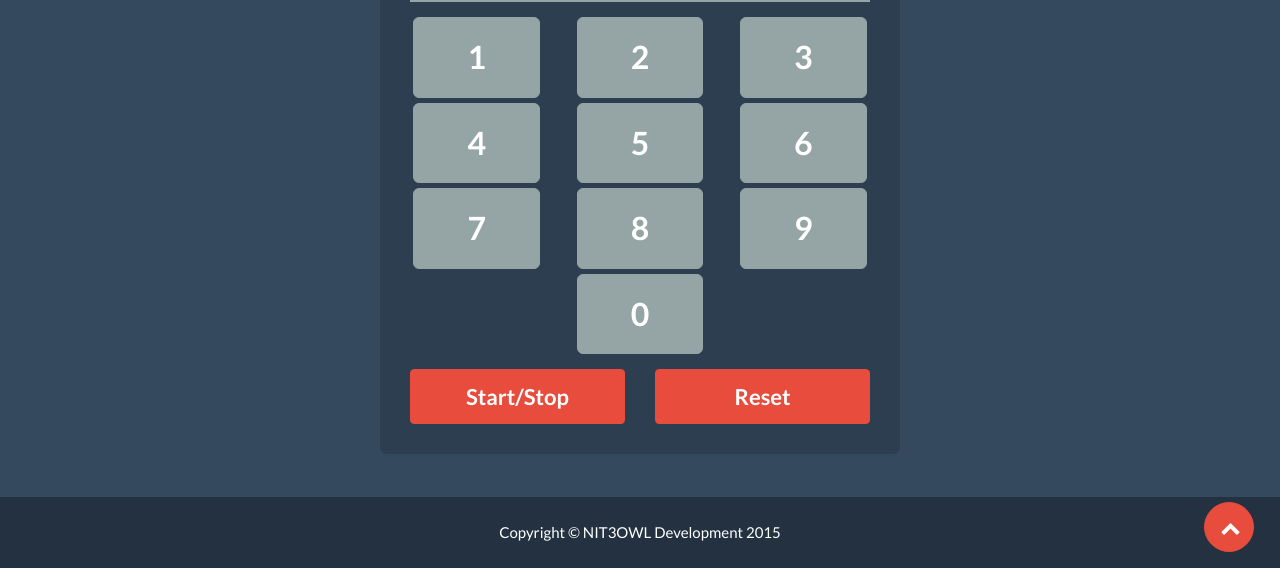
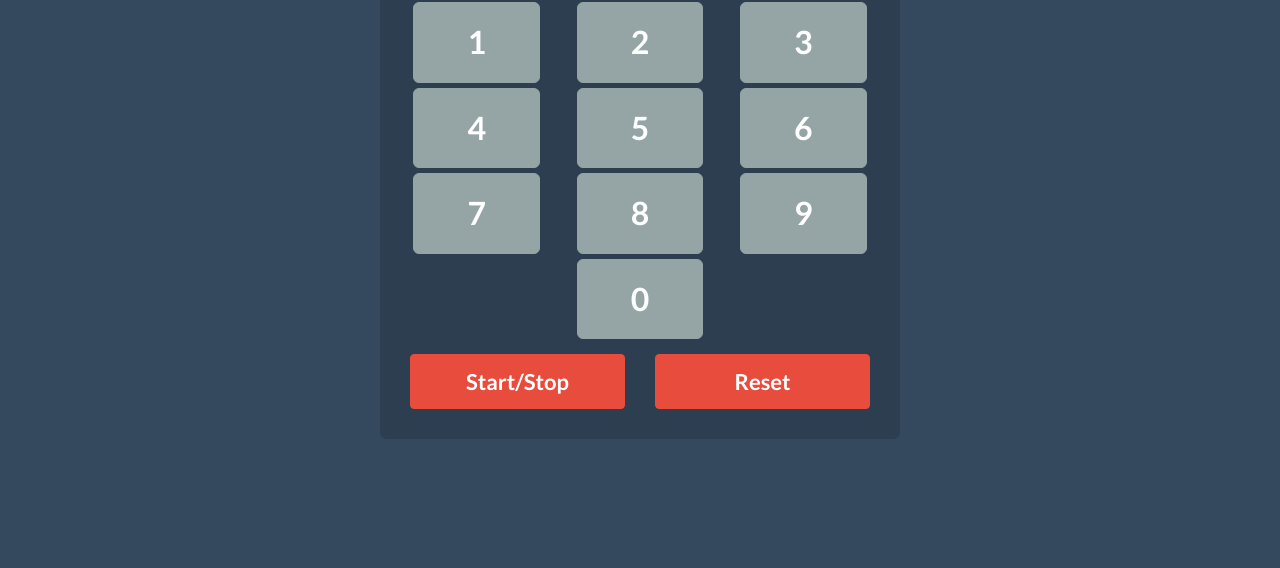
Before and after one commit to nit3owl/countdown-timer, a plain HTML site: page index.html in a window 1280 px wide. Shown: the part 232-800 px from the top of the page. Drawn offline with nearby package versions, Linux system fonts and the light colour scheme.

Commit message:
Issue #6 removing footer, changing section to div, fixing links

```diff
--- a/css/timer.css
+++ b/css/timer.css
@@ -14,9 +14,13 @@
 		padding: 0px;
 	}
 }
-/*override freelancer style for mobile on timer page*/
+@media(min-width:481px){
+    .section{
+        padding-top: 85px;
+    }
+}
 @media(max-width:480px){
-	section{
+	.section{
 		padding: 0px;
 		margin-top: 75px;
 	}
--- a/index.html
+++ b/index.html
@@ -45,15 +45,12 @@
                     <span class="icon-bar"></span>
                     <span class="icon-bar"></span>
                 </button>
-		<a class="navbar-brand" href="index.html"><i class="fa fa-moon-o"></i> Nit3Owl Development</a>
+		<a class="navbar-brand" href="http://nit3owl.github.io/index.html"><i class="fa fa-moon-o"></i> Nit3Owl Development</a>
             </div>
 
             <!-- Collect the nav links, forms, and other content for toggling -->
             <div class="collapse navbar-collapse" id="bs-example-navbar-collapse-1">
                 <ul class="nav navbar-nav navbar-right">
-                    <li class="hidden">
-                        <a href="#page-top"></a>
-                    </li>
                     <li class="page-scroll">
 						<a href="#contactModal" class="portfolio-liink" data-toggle="modal">Questions or Comments</a>
 					</li>
@@ -65,7 +62,7 @@
     </nav>
 
     <!-- Timer Section -->
-    <section  id="timer">
+    <div id="timer" class="section">
         <div class="container">
             <div class="row col-sm-offset-2 col-sm-8 col-lg-offset-3 col-lg-6">
 		<div class="tile">
@@ -106,15 +103,7 @@
 			</div>
             </div>
         </div>
-    </section>
-    <!-- Scroll to Top Button (Only visible on small and extra-small screen sizes) -->
-    <div class="scroll-top page-scroll hidden-xs visble-sm">
-        <a class="btn btn-danger" href="#page-top">
-            <i class="fa fa-chevron-up"></i>
-        </a>
     </div>
-
-	<!-- Portfolio Modals -->
     <div class="portfolio-modal modal fade" id="contactModal" tabindex="-1" role="dialog" aria-hidden="true">
         <div class="modal-content">
             <div class="close-modal" data-dismiss="modal">
@@ -140,7 +129,7 @@
 												<a href="mailto:nit3owldev@gmail.com" class="btn btn-default" style="font-size: 15px; font-weight: normal; width:100%"><i class="fa fa-envelope-o fa-fw"></i> <span class="network-name">Email</span></a>
 												</li>
 												<li>
-														<a href="https://github.com/nit3owl" class="btn btn-default" style="font-size: 15px; font-weight: normal; width:100%"><i class="fa fa-github fa-fw"></i> <span class="network-name">Github</span></a>
+														<a href="https://github.com/nit3owl/teacher-timer/issues" class="btn btn-default" style="font-size: 15px; font-weight: normal; width:100%"><i class="fa fa-github fa-fw"></i> <span class="network-name">Github</span></a>
 												</li>
 										   </ul>
 									</div>
@@ -170,18 +159,4 @@
     <script src="js/timer.js"></script>
 
 </body>
-
-<!-- Footer -->
-<footer class="text-center footer-timer hidden-xs">
-    <div class="footer-below">
-        <div class="container">
-	    <div class="row">
-	        <div class="col-lg-12">
-		    Copyright &copy;  NIT3OWL Development 2015
-	        </div>
-	    </div>
-        </div>
-    </div>
-</footer>
-
 </html>
```
